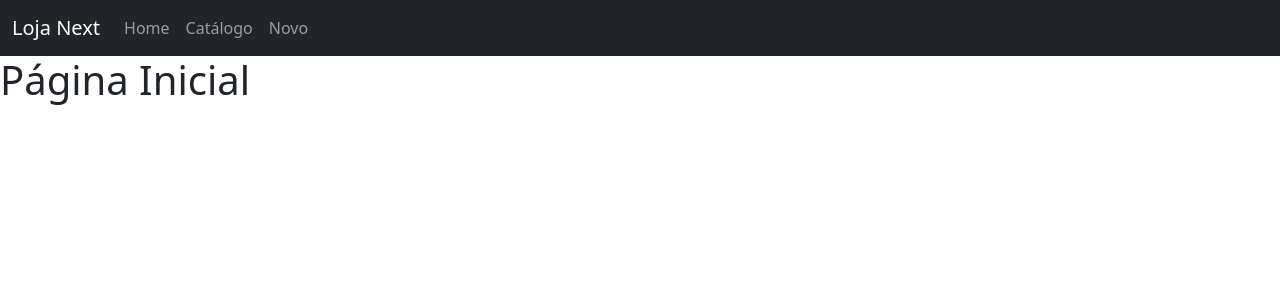
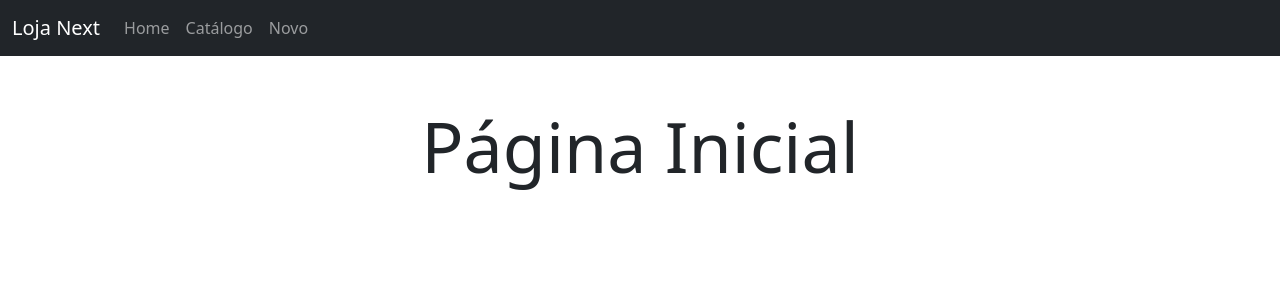
Before and after one commit to Larissa-Gnandt/livros-next, a Next.js app: page / in a window 1280 px wide. Shown: the top 300 px of the page. Built offline with nearby package versions, Linux system fonts and the light colour scheme.

Commit message:
Implementação funcionalidade menu hamburguer

```diff
--- a/pages/_app.tsx
+++ b/pages/_app.tsx
@@ -1,7 +1,8 @@
-import 'bootstrap/dist/css/bootstrap.min.css'; // Importar o CSS do Bootstrap
-import '../src/app/page.module.css'; // Certifique-se de que o caminho está correto
+import 'bootstrap/dist/css/bootstrap.min.css';
+import '../src/app/page.module.css';
 import { AppProps } from 'next/app';
 import Head from 'next/head';
+import Script from 'next/script';
 
 function MyApp({ Component, pageProps }: AppProps) {
   return (
@@ -9,6 +10,8 @@ function MyApp({ Component, pageProps }: AppProps) {
       <Head>
         <meta name="viewport" content="width=device-width, initial-scale=1" />
       </Head>
+      <Script src="https://cdn.jsdelivr.net/npm/@popperjs/core@2.11.6/dist/umd/popper.min.js" strategy="beforeInteractive"></Script>
+      <Script src="https://cdn.jsdelivr.net/npm/bootstrap@5.1.3/dist/js/bootstrap.min.js" strategy="beforeInteractive"></Script>
       <Component {...pageProps} />
     </>
   );
--- a/pages/index.tsx
+++ b/pages/index.tsx
@@ -13,7 +13,7 @@ export default function Home() {
       </Head>
       <Menu />
       <main className={styles.main}>
-        <h1 className={styles.title}>Página Inicial</h1>
+        <h1 style={{ fontSize: '70px' }} className={`${styles.title} d-flex justify-content-center mx-auto mt-5`} >Página Inicial</h1>
       </main>
     </div>
   );
```
